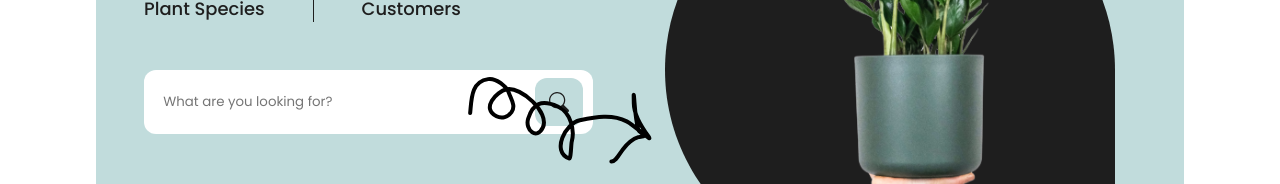
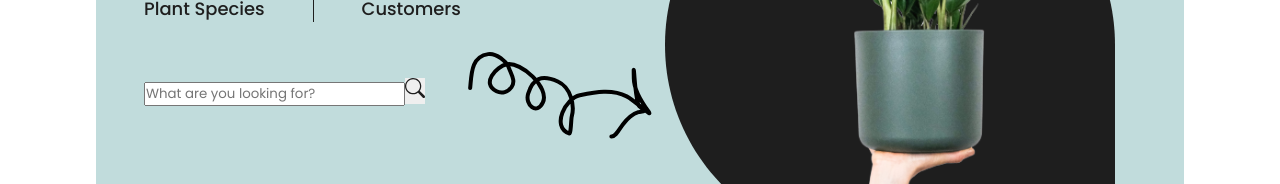
Before and after one commit to YasminHernandes/greenmind-store, a React (Vite) app: page / in a window 1280 px wide. Shown: the part 464-648 px from the top of the page. Built offline with nearby package versions, Linux system fonts and the light colour scheme; no server answers.

Commit message:
fix: variables colors

```diff
--- a/src/components/Footer/styles.scss
+++ b/src/components/Footer/styles.scss
@@ -2,7 +2,7 @@
 
 .footer {
   width: 100%;
-  background: $color-primary;
+  background: $color-primary-default;
 
   .footer-wrapper {
     padding: 3rem 6rem;
--- a/src/components/Header/styles.scss
+++ b/src/components/Header/styles.scss
@@ -69,12 +69,12 @@
           margin-right: 3rem;
 
           &:hover {
-            scale: 1.2;
+            transform: scale(1.2);
           }
         }
       }
       .settings:hover {
-        scale: 1.2;
+        transform: scale(1.2);
       }
     }
   }
--- a/src/components/Newsletter/styles.scss
+++ b/src/components/Newsletter/styles.scss
@@ -42,17 +42,6 @@
           position: relative;
           display: flex;
           flex: 1;
-
-          .sr-only {
-            width: 1px;
-            height: 1px;
-            margin: -1px;
-            position: absolute;
-            overflow: hidden;
-            clip: rect(0, 0, 0, 0);
-            border-width: 0;
-            white-space: nowrap;
-          }
 
           .newsletter__input {
             width: 100%;
@@ -99,7 +88,7 @@
           }
 
           &:active {
-            opacity: 1;
+            transform: scale(.9);
           }
         }
       }
--- a/src/routes/Home/styles.scss
+++ b/src/routes/Home/styles.scss
@@ -21,7 +21,7 @@
 .hero-wrapper {
   .hero-container {
     height: 100%;
-    background: $color-primary;
+    background: $color-primary-default;
     padding: 3rem 3rem 7.8rem 3rem;
     margin-bottom: 6rem;
     display: flex;
@@ -58,39 +58,6 @@
           }
         }
       }
-      .input-search-container {
-        width: 449px;
-        height: 64px;
-        position: relative;
-        #search {
-          width: 100%;
-          height: 100%;
-          background: white;
-          border-radius: 12px;
-          border: none;
-          padding: 1.2rem;
-          padding-right: 6rem;
-
-          &:focus-visible {
-            outline: 1px solid $color-neutral-medium;
-            border: none;
-          }
-        }
-        .button-search {
-          width: 48px;
-          height: 48px;
-          display: flex;
-          align-items: center;
-          justify-content: center;
-          background: $color-primary;
-          border: none;
-          border-radius: 12px;
-          position: absolute;
-          top: 50%;
-          right: -14px;
-          transform: translate(-50%, -50%);
-        }
-      }
     }
     .hero-image {
       position: absolute;
@@ -124,7 +91,7 @@
         align-items: center;
         justify-content: center;
         gap: 10px;
-        background: $color-primary;
+        background: $color-primary-default;
         border: none;
         border-radius: 8px;
         font-size: 1.12rem;
@@ -190,7 +157,7 @@
           display: flex;
           align-items: center;
           justify-content: center;
-          background-color: $color-primary;
+          background-color: $color-primary-default;
           border-radius: 50%;
         }
 
@@ -223,7 +190,7 @@
 
   .categories-container {
     .categories-content {
-      background: $color-primary;
+      background: $color-primary-default;
       width: 100%;
       height: 841px;
       padding: 3rem 6rem;
@@ -270,7 +237,7 @@
               gap: .6rem;
 
               &:hover {
-                scale: 1.1;
+                transform: scale(1.1);
               }
             }
           }
@@ -302,7 +269,7 @@
       .rates-card {
         width: 800px!important;
         height: 330px;
-        background: $color-primary;
+        background: $color-primary-default;
         border-radius: 12px;
         padding: 3rem;
 
--- a/src/styles/_variables.scss
+++ b/src/styles/_variables.scss
@@ -1,8 +1,10 @@
-$color-primary: #C1DCDC;
+$color-primary-default: #C1DCDC;
+$color-primary-medium: #598888;
 $color-primary-dark: #446969;
 $color-neutral-default: #1E1E1E;
 $color-neutral-dark: rgba(30, 30, 30, 0.75);
 $color-neutral-medium: rgba(30, 30, 30, 0.5);
+$color-neutral-whitef5: #f5f5f5;
 
 $breakpoint-desktop-max:  1440px;
 $breakpoint-tablet-max:  1025.98px;
```
